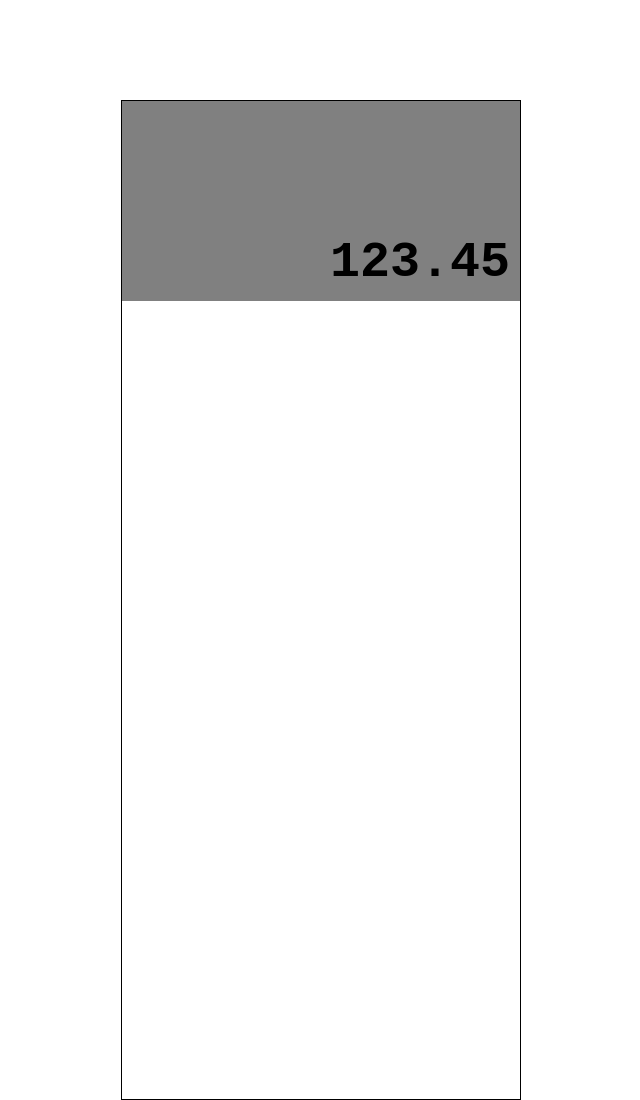
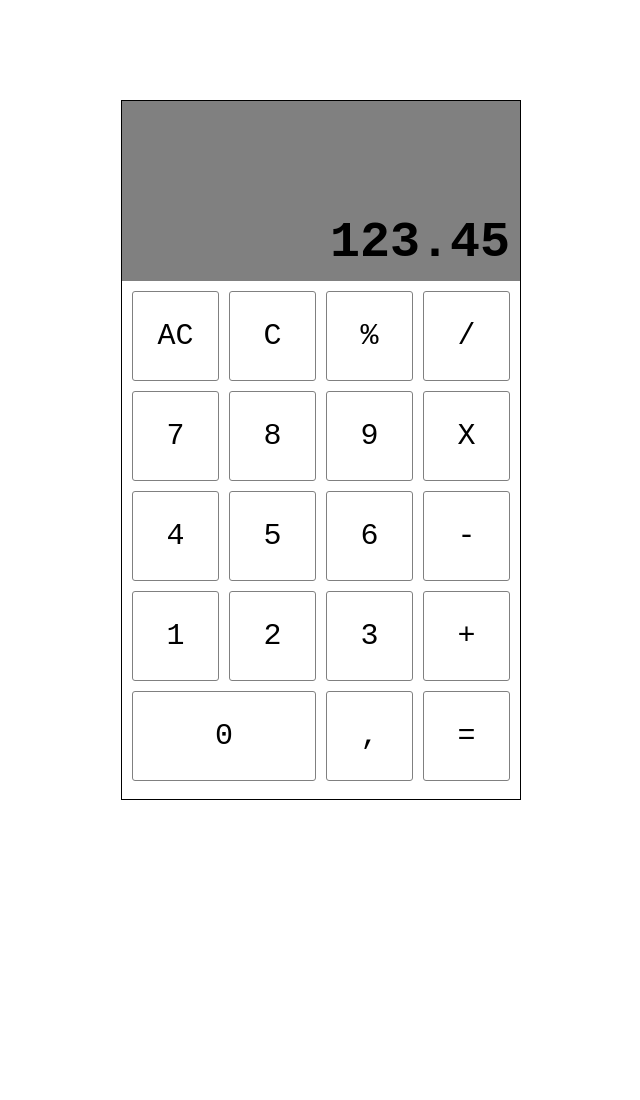
Before and after one commit to Anderson2522/calculadora-2025, a plain HTML site: page index.html in a window 1280 px wide. Shown: the whole page, without its empty margins (319-959 px from the left). After the commit the page ends 800 px from the top, so only its background shows below. Drawn offline with Linux system fonts and the light colour scheme.

Commit message:
Se termina el diseno de la calculadora

```diff
--- a/index.css
+++ b/index.css
@@ -2,7 +2,7 @@
 
 #calculadora {
     width: 40rem;
-    height: 100rem;
+    height: 70rem;
     border: 1px solid black;
 
     margin: auto;
--- a/index.html
+++ b/index.html
@@ -14,7 +14,27 @@
 
     <main id="calculadora">
         <div class="pantalla">123.45</div>
-        <div class="teclado"></div>
+        <div class="teclado">
+            <div class="teclas tecla-ac">AC</div>
+            <div class="teclas tecla-c">C</div>
+            <div class="teclas tecla-mo">%</div>
+            <div class="teclas tecla-div">/</div>
+            <div class="teclas tecla-7">7</div>
+            <div class="teclas tecla-8">8</div>
+            <div class="teclas tecla-9">9</div>
+            <div class="teclas tecla-mul">X</div>
+            <div class="teclas tecla-4">4</div>
+            <div class="teclas tecla-5">5</div>
+            <div class="teclas tecla-6">6</div>
+            <div class="teclas tecla-res">-</div>
+            <div class="teclas tecla-1">1</div>
+            <div class="teclas tecla-2">2</div>
+            <div class="teclas tecla-3">3</div>
+            <div class="teclas tecla-sum">+</div>
+            <div class="teclas tecla-0">0</div>
+            <div class="teclas tecla-com">,</div>
+            <div class="teclas tecla-igual">=</div>
+        </div>
     </main>
 </body>
 </html>
--- a/views/PantallaView.css
+++ b/views/PantallaView.css
@@ -1,5 +1,5 @@
 .pantalla {
-    height: 20rem;
+    height: 18rem;
     background-color: gray;
     padding: 1rem;
 
--- a/views/TecladoView.css
+++ b/views/TecladoView.css
@@ -1,3 +1,24 @@
 .teclado {
-    background-color: green;
+    padding: 1rem;
+
+    display: grid;
+    grid-template-columns: repeat(4,1fr);
+    grid-template-rows: repeat(5,9rem);
+    gap: 1rem;
 }
+.teclas {
+    font-size: 3rem;
+    border: 1px solid gray;
+    border-radius: 3px;
+
+    display: flex;
+    justify-content: center;
+    align-items: center;
+    cursor: pointer;
+}
+.teclas:hover {
+    background-color: blueviolet;
+}
+.tecla-0 {
+    grid-column: 1/3;
+}
```
